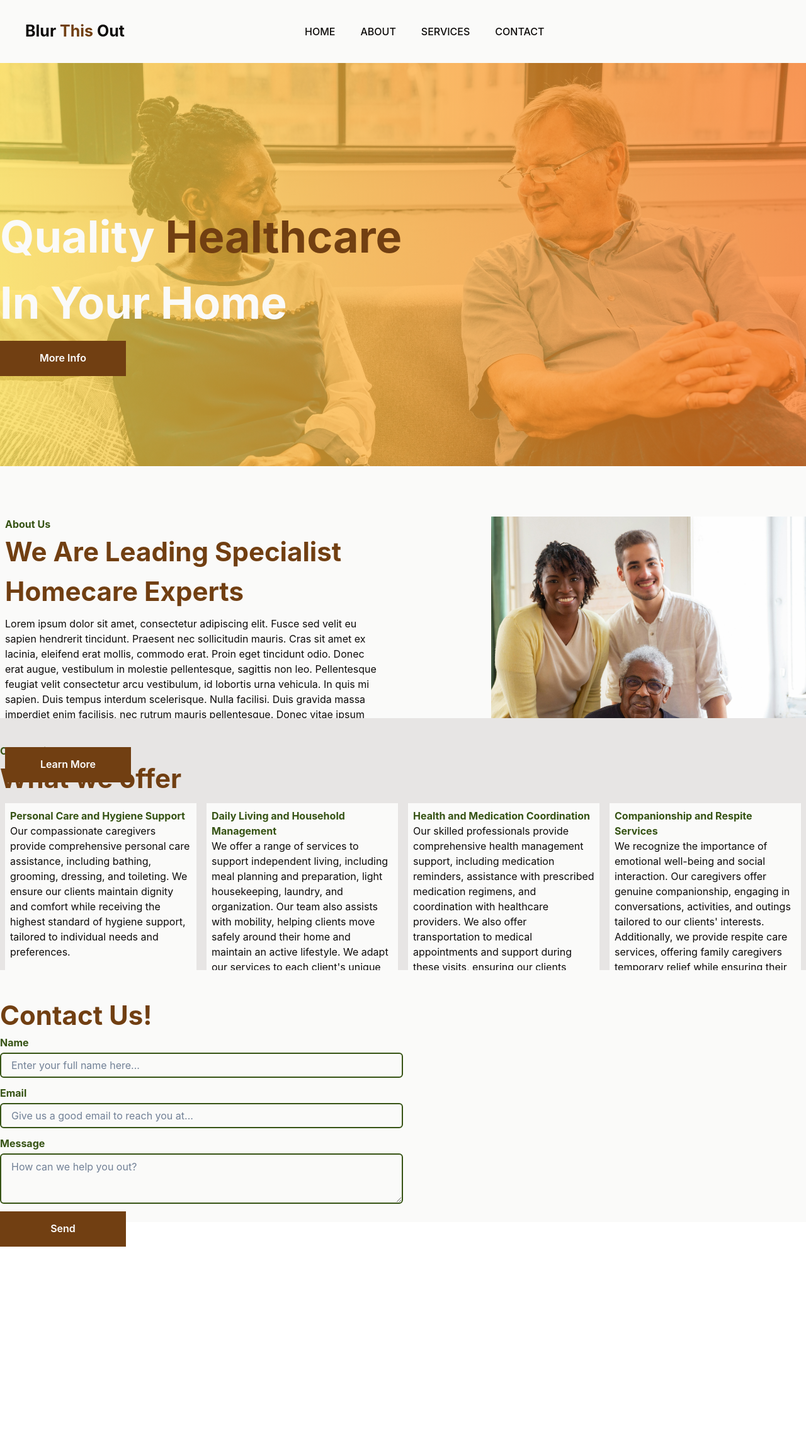
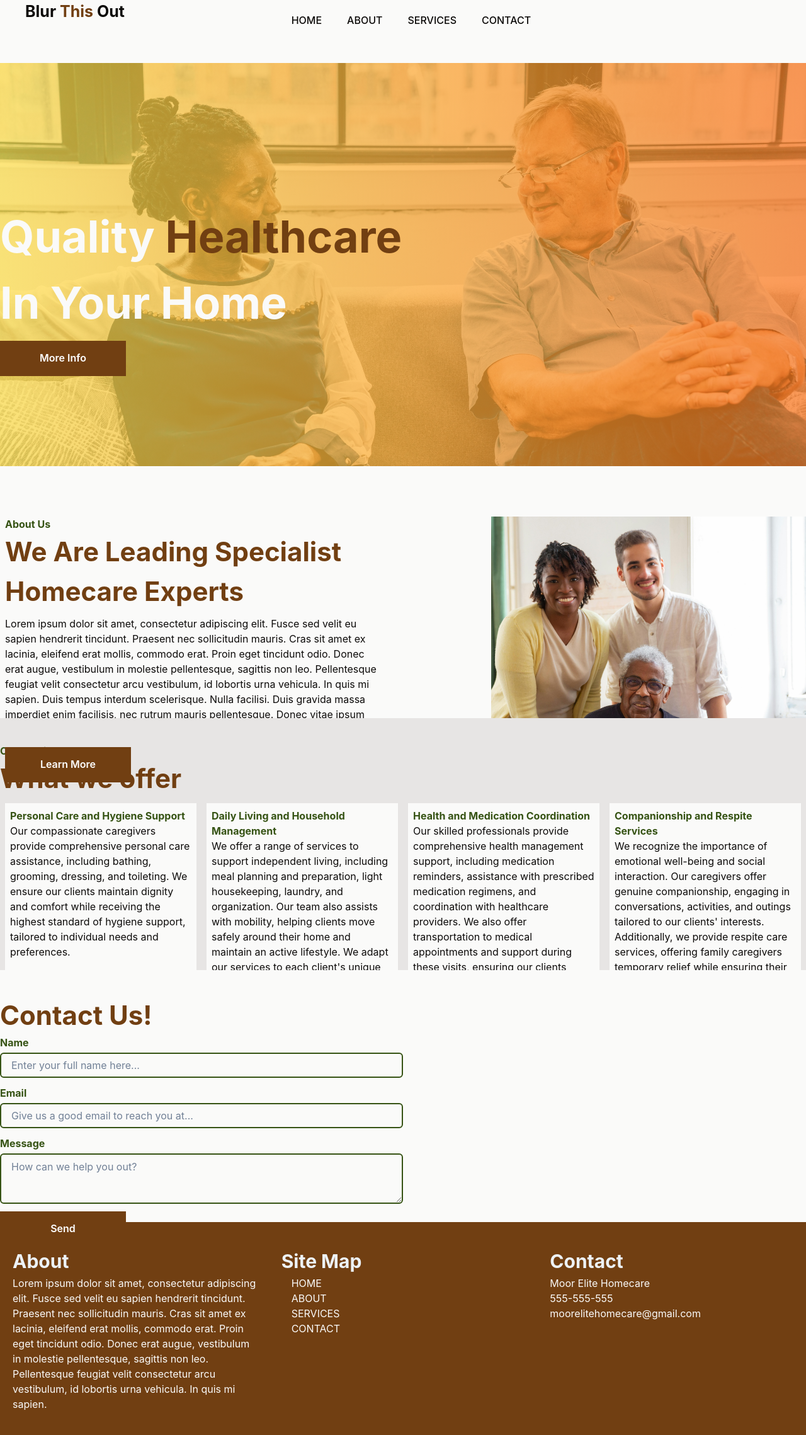
Before and after one commit to BlackDives/healthcare-site, a Next.js app: page / in a window 1280 px wide. Shown: the top 2278 px of the page at 63% size. Before the commit the page ends 1979 px from the top, so only its background shows below. Built offline with nearby package versions, Linux system fonts and the light colour scheme.

Commit message:
trying to fix nav center

```diff
--- a/src/app/page.tsx
+++ b/src/app/page.tsx
@@ -10,6 +10,8 @@ import {
 	Input,
 	Image,
 	Textarea,
+	Grid,
+	GridItem,
 } from "@chakra-ui/react"
 import styles from "./page.module.css"
 import ImageMan from "@/assets/svgs/helping.svg"
@@ -58,8 +60,9 @@ export default function Home() {
 			width='100%'
 			color='grey.950'
 		>
-			<Flex
+			<Grid
 				className='nav-bar'
+				templateColumns='repeat(3, 1fr)'
 				background='grey.50'
 				flexDirection='row'
 				alignItems='center'
@@ -67,22 +70,22 @@ export default function Home() {
 				width='100%'
 				height='100px'
 			>
-				<Flex
+				<GridItem
+					colSpan={1}
 					flexDirection='row'
 					alignItems='center'
 					justifyContent='flex-start'
 					height='100%'
-					width='35%'
 				>
 					<Text marginLeft={10} fontSize='25px' fontWeight={700}>
 						Blur <span style={{ color: "#713f12" }}>This</span> Out
 					</Text>
-				</Flex>
-				<Flex
+				</GridItem>
+				<GridItem
+					colSpan={2}
 					flexDirection='row'
 					alignItems='center'
 					justifyContent='flex-start'
-					width='65%'
 					height='100%'
 				>
 					<UnorderedList
@@ -92,14 +95,18 @@ export default function Home() {
 					>
 						{Links.map((link) => (
 							<ListItem key={link.id} padding={5}>
-								<Link fontSize='16px' fontWeight={500}>
+								<Link
+									fontSize='16px'
+									fontWeight={500}
+									_hover={{ textDecoration: "none", color: "primary.900" }}
+								>
 									{link.title}
 								</Link>
 							</ListItem>
 						))}
 					</UnorderedList>
-				</Flex>
-			</Flex>
+				</GridItem>
+			</Grid>
 			<Flex
 				flexDirection='column'
 				justifyContent='flex-start'
@@ -299,6 +306,7 @@ export default function Home() {
 								color='white'
 								width='200px'
 								padding={7}
+								_hover={{}}
 							>
 								Send
 							</Button>
@@ -306,6 +314,51 @@ export default function Home() {
 					</Flex>
 				</Flex>
 			</Flex>
+			<Flex backgroundColor='primary.900' height='50vh' color='grey.50'>
+				<Flex
+					flexDirection='row'
+					maxWidth='1500px'
+					margin='auto'
+					height='100%'
+					width='100%'
+					paddingY={10}
+				>
+					<Flex flexDirection='column' width='33%' marginX={5}>
+						<Text fontSize='30px' fontWeight={700} color='gray.100'>
+							About
+						</Text>
+						<Text>
+							Lorem ipsum dolor sit amet, consectetur adipiscing elit. Fusce sed
+							velit eu sapien hendrerit tincidunt. Praesent nec sollicitudin
+							mauris. Cras sit amet ex lacinia, eleifend erat mollis, commodo
+							erat. Proin eget tincidunt odio. Donec erat augue, vestibulum in
+							molestie pellentesque, sagittis non leo. Pellentesque feugiat
+							velit consectetur arcu vestibulum, id lobortis urna vehicula. In
+							quis mi sapien.
+						</Text>
+					</Flex>
+					<Flex flexDirection='column' width='33%' marginX={5}>
+						<Text fontSize='30px' fontWeight={700} color='gray.100'>
+							Site Map
+						</Text>
+						<UnorderedList>
+							{Links.map((link) => (
+								<ListItem listStyleType='none'>
+									<Link>{link.title}</Link>
+								</ListItem>
+							))}
+						</UnorderedList>
+					</Flex>
+					<Flex flexDirection='column' width='33%' marginX={5}>
+						<Text fontSize='30px' fontWeight={700} color='gray.100'>
+							Contact
+						</Text>
+						<Text>Moor Elite Homecare</Text>
+						<Text>555-555-555</Text>
+						<Text>moorelitehomecare@gmail.com</Text>
+					</Flex>
+				</Flex>
+			</Flex>
 		</Flex>
 	)
 }
```
